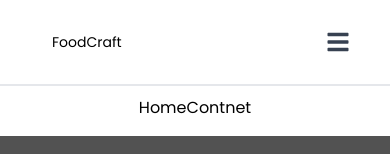
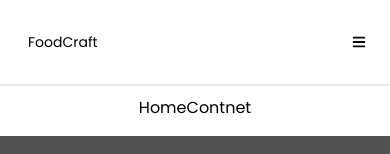
Before and after one commit to BnjmStd/FoodDraftDb-, a Next.js app: page / in a window 390 px wide. Shown: the top 154 px of the page. Built offline with nearby package versions, Linux system fonts and the light colour scheme.

Commit message:
fix nav css falta conf path y muchas cosas

```diff
--- a/src/app/page.tsx
+++ b/src/app/page.tsx
@@ -76,10 +76,12 @@ export default function Home() {
     const [content, setContent] = useState('/')
 
     return (
-        <main className="overflow-y-auto min-h-[100vh]">
-            <Hero setContent={setContent} />
-            <MainContent content={content} />
-            <Footer />
-        </main>
+        <>
+            <main className="overflow-y-auto">
+                <Hero setContent={setContent} />
+                <MainContent content={content} />
+                <Footer />
+            </main>
+        </>
     )
 }
--- a/src/ui/components/nav/Hero.tsx
+++ b/src/ui/components/nav/Hero.tsx
@@ -1,41 +1,27 @@
-import { useState } from "react";
-import { FaBars, FaTimes } from 'react-icons/fa';
 import Logo from "../Logo";
 import Nav from "./Nav";
 import Link from "next/link";
 import "./HeroStyle.css"
+import NavbarSm from "./NavbarSm";
 
-export default function hero ({
+export default function hero({
     setContent
-} : {
+}: {
     setContent: React.Dispatch<React.SetStateAction<string>>
 }) {
 
-    const [isOpen, setIsOpen] = useState(false);
-
-    const toggleMenu = () => {
-        setIsOpen(!isOpen);
-    };
+    const SECCION = ["Home", "Foods", "About", "Blog", "Pricing"]
 
     return (
         <header
             id="landing-header"
-            className="py-2 px-10 flex items-center fixed top-0 w-full
+            className="px-4 py-2 m-0 text-center flex items-center fixed top-0 w-full
             justify-between text-black z-40 border-b-2 text-sm"
         >
             <Logo />
-            <Nav setContent={setContent} />
+            <Nav seccion={SECCION} setContent={setContent} />
 
-            <div className="flex sm:hidden">
-                <button
-                    onClick={toggleMenu}
-                    className="text-gray-700 hover:text-gray-900 focus:outline-none focus:text-gray-900"
-                >
-                    {isOpen ? <FaTimes size={24} /> : <FaBars size={24} />}
-                </button>
-            </div>
-
-
+            {/* botones */}
             <div className="hidden md:flex md:flex-row gap-2 ">
                 <Link
                     href={"/login"}
@@ -50,17 +36,8 @@ export default function hero ({
                 </Link>
             </div>
 
-            {isOpen && (
-                <div className="sm:hidden bg-white shadow-md">
-                    <nav className="px-2 pt-2 pb-3 space-y-1">
-                        <Link href="#" className="block px-3 py-2 rounded-md text-base font-medium text-gray-700 hover:text-gray-900">Home</Link>
-                        <Link href="#" className="block px-3 py-2 rounded-md text-base font-medium text-gray-700 hover:text-gray-900">Database</Link>
-                        <Link href="#" className="block px-3 py-2 rounded-md text-base font-medium text-gray-700 hover:text-gray-900">Alimentos</Link>
-                        <Link href="#" className="block px-3 py-2 rounded-md text-base font-medium text-gray-700 hover:text-gray-900">Empresas</Link>
-                        <Link href={"/login"} className="block px-3 py-2 rounded-md text-base font-medium text-gray-700 hover:text-gray-900 ">Account</Link>
-                    </nav>
-                </div>
-            )}
+             <NavbarSm seccion={SECCION}/>
+
         </header>
     );
 }
--- a/src/ui/components/nav/HeroStyle.css
+++ b/src/ui/components/nav/HeroStyle.css
@@ -1,15 +1,7 @@
-header {
-    color: white;
-    text-align: center;
-    padding: 16px;
-    margin: 0;
-    width: 100%;
-    top: 0;
-    left: 0;
+#landing-header {
     animation: enhace-header linear both;
-    animation-timeline: scroll(root block) ;
+    animation-timeline: scroll(root block);
     animation-range: 0 200px;
-    z-index: 1;
 }
 
 @keyframes enhace-header {
--- a/src/ui/components/nav/Nav.tsx
+++ b/src/ui/components/nav/Nav.tsx
@@ -7,14 +7,14 @@ import {
 import { usePathname } from 'next/navigation'
 
 export default function Nav({
-    setContent
+    setContent,
+    seccion
 } : {
     setContent: React.Dispatch<React.SetStateAction<string>>
+    seccion: string[]
 }) {
 
-    const SECCION = ["Home", "Foods", "About", "Blog", "Pricing"]
-
-    const namePath = SECCION.indexOf(usePathname().split('/')[1]); // devuelve -1
+    const namePath = seccion.indexOf(usePathname().split('/')[1]); // devuelve -1
 
     const [activeIndex, setActiveIndex] = useState<number | null>(namePath > 0 ? namePath : 0);
 
@@ -25,13 +25,13 @@ export default function Nav({
 
     return (
         <>
-            <nav className="items-center justify-center hidden sm:flex">
+            <nav className="items-center justify-center hidden md:flex">
                 <ul
                     className={`flex [&>li>a]:text-current [&>li>a]:transition-colors
                     [&>li>a]:duration-500 [&>li>a]:inline-block
                     [&>li>a]:px-4 [&>li>a]:py-2`}
                 >
-                    {SECCION.map((item, index) => (
+                    {seccion.map((item, index) => (
                         <li key={index}>
                             <a
                                 //href={`${index == 0 ? "/" : `/${item}`}`}
--- /dev/null
+++ b/src/ui/components/nav/NavbarSm.tsx
@@ -0,0 +1,39 @@
+import { FaBars, FaTimes } from 'react-icons/fa';
+import "./respon.css"
+export default function NavbarSm({
+    seccion
+}: {
+    seccion: string[]
+}) {
+    return (
+        <nav className="nav md:hidden flex z-41 h-full">
+            <div className="nav__container">
+                <label className="nav__toggle" htmlFor="menu-input">
+                    <input type="checkbox" id="menu-input" className="nav__input" />
+                    <div className="icon-container">
+                        <div className="icon-open">
+                            <FaBars color="black" />
+                        </div>
+                        <div className="icon-close">
+                            <FaTimes color="white" />
+                        </div>
+                    </div>
+                </label>
+
+                <ul className="nav__list">
+                    {
+                        seccion.map((x, xid) => {
+                            return (
+                                <li className="nav__item" id={`${xid}`}>
+                                    <a href="#" className="nav__link">
+                                        {x}
+                                    </a>
+                                </li>
+                            );
+                        })
+                    }
+                </ul>
+            </div>
+        </nav>
+    )
+}
--- /dev/null
+++ b/src/ui/components/nav/respon.css
@@ -0,0 +1,92 @@
+.nav__container {
+    display: flex;
+    align-items: center;
+    --transform-menu-links: translate(-100%);
+
+    &:has(:checked) {
+        --transform-menu-links: translate(0);
+    }
+
+    &> :is(.nav__figure, .nav__toggle) {
+        z-index: 10;
+    }
+}
+
+.nav__toggle {
+    width: 30px;
+    height: 30px;
+    cursor: pointer;
+    transition: background-image 0.5s;
+
+    .nav__input {
+        display: none;
+    }
+}
+
+.nav__list {
+    height: 100vh;
+    transform: var(--transform-menu-links);
+    position: fixed;
+    inset: 0;
+    background-color: black;
+    display: grid;
+    place-content: center;
+    gap: 0.5rem;
+    text-align: center;
+    list-style: none;
+    padding: 1.5rem 5%;
+    transition: transform 0.5s;
+
+    .nav__item {
+        border: 0.1px solid rgba(182, 181, 180, 0.692);
+        padding: 25px 100px;
+        border-radius: 20px;
+
+        &:hover {
+            background-color: rgba(182, 181, 180, 0.692);
+        }
+
+        .nav__link {
+            color: white;
+            text-decoration: none;
+        }
+    }
+}
+
+.icon-container {
+    position: relative;
+    width: 30px;
+    height: 30px;
+
+    .icon-open,
+    .icon-close {
+        position: absolute;
+        top: 50%;
+        left: 50%;
+        transform: translate(-50%, -50%);
+    }
+
+    .icon-open {
+        transition:
+            opacity 0.5s ease,
+            visibility 0.5s ease;
+    }
+
+    .icon-close {
+        opacity: 0;
+        visibility: hidden;
+        transition:
+            opacity 0.5s ease,
+            visibility 0.5s ease;
+    }
+}
+
+.nav__input:checked~.icon-container .icon-open {
+    opacity: 0;
+    visibility: hidden;
+}
+
+.nav__input:checked~.icon-container .icon-close {
+    opacity: 1;
+    visibility: visible;
+}
```
